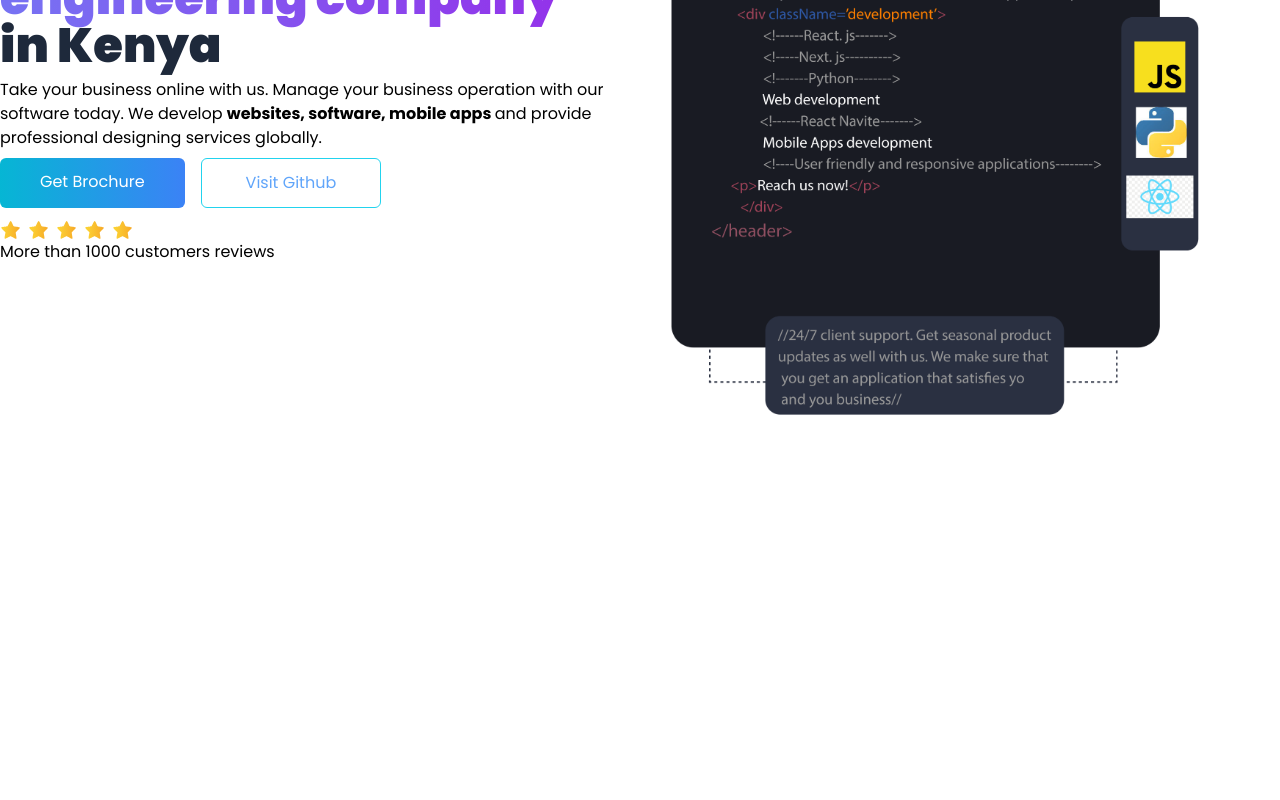
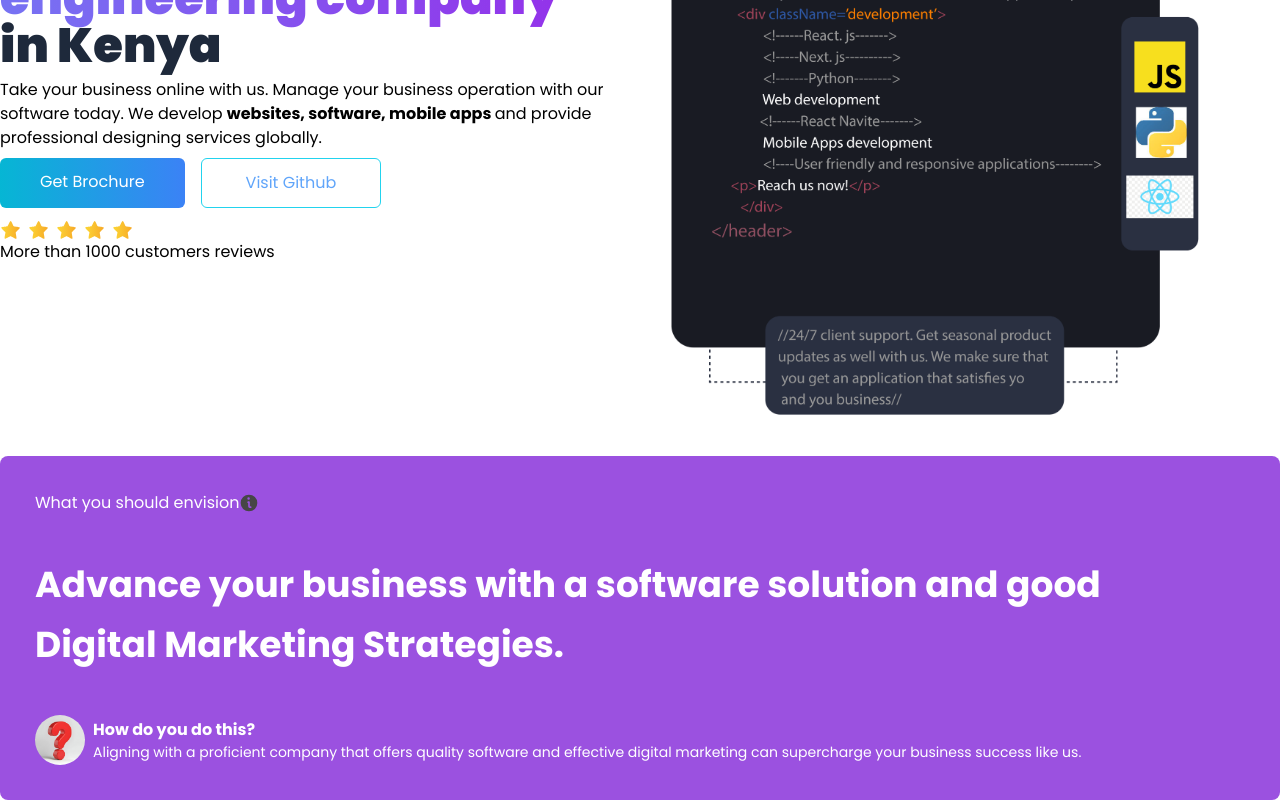
Before and after one commit to Arthur-Smart/Exquitech-Design-Africa, a Next.js app: page / in a window 1280 px wide. Shown: the part 278-1078 px from the top of the page. Before the commit the page ends 800 px from the top, so only its background shows below. Built offline with nearby package versions, Linux system fonts and the light colour scheme.

Commit message:
new commit

```diff
--- a/src/app/globals.css
+++ b/src/app/globals.css
@@ -10,3 +10,10 @@
 .hero__section__right {
     width: 50%;
 }
+
+.question__image{
+    width:50px;
+    height:50px;
+    border-radius: 50%;
+    object-fit: cover;
+}
--- a/src/app/page.tsx
+++ b/src/app/page.tsx
@@ -2,6 +2,8 @@ import Image from "next/image";
 import Link from "next/link";
 import STAR from "../../public/images/star.svg";
 import CODEIMAGE from "../../public/images/vscode.png";
+import INFOICON from "../../public/images/info.svg";
+import QUESTIONiMAGE from "../../public/images/question.jpg";
 
 export default function Home() {
   const stars = [
@@ -73,6 +75,40 @@ export default function Home() {
           />
         </div>
       </section>
+      <section className="more__info__section container rounded-lg bg-[#9b51e0] p-[35px]">
+        <div className="flex items-center">
+          <p className="text-white">What you should envision</p>
+          <Image
+            src={INFOICON}
+            alt="Exquitech Info"
+            width={20}
+            height={20}
+            className="info__icon"
+          />
+        </div>
+
+        <h1 className="text-white font-bold text-4xl mt-10 leading-[60px]">
+          Advance your business with a software solution and good <br></br>{" "}
+          Digital Marketing Strategies.
+        </h1>
+        <div className="flex items-center mt-10">
+          <Image
+            src={QUESTIONiMAGE}
+            alt="Exquitech Design Africa"
+            height={60}
+            width={60}
+            className="question__image"
+          />
+          <div className="ml-2">
+            <h4 className="text-white font-bold">How do you do this?</h4>
+            <p className="text-white text-[14px]">
+              Aligning with a proficient company that offers quality software
+              and effective digital marketing can supercharge your business
+              success like us.
+            </p>
+          </div>
+        </div>
+      </section>
     </main>
   );
 }
--- a/src/components/navbar/Navbar.tsx
+++ b/src/components/navbar/Navbar.tsx
@@ -7,7 +7,9 @@ import MENU from "../../../public/images/menu-icon.svg";
 
 const Navbar = () => {
   return (
-    <div className={`${styles.navbar} flex items-center justify-center py-2`}>
+    <div
+      className={`${styles.navbar} flex items-center justify-center py-2 bg-white`}
+    >
       <div className="container flex items-center justify-between">
         <div className="nav-left">
           <Image
```
Also changed, not shown: public/images/info.svg (added), public/images/question.jpg (added).
